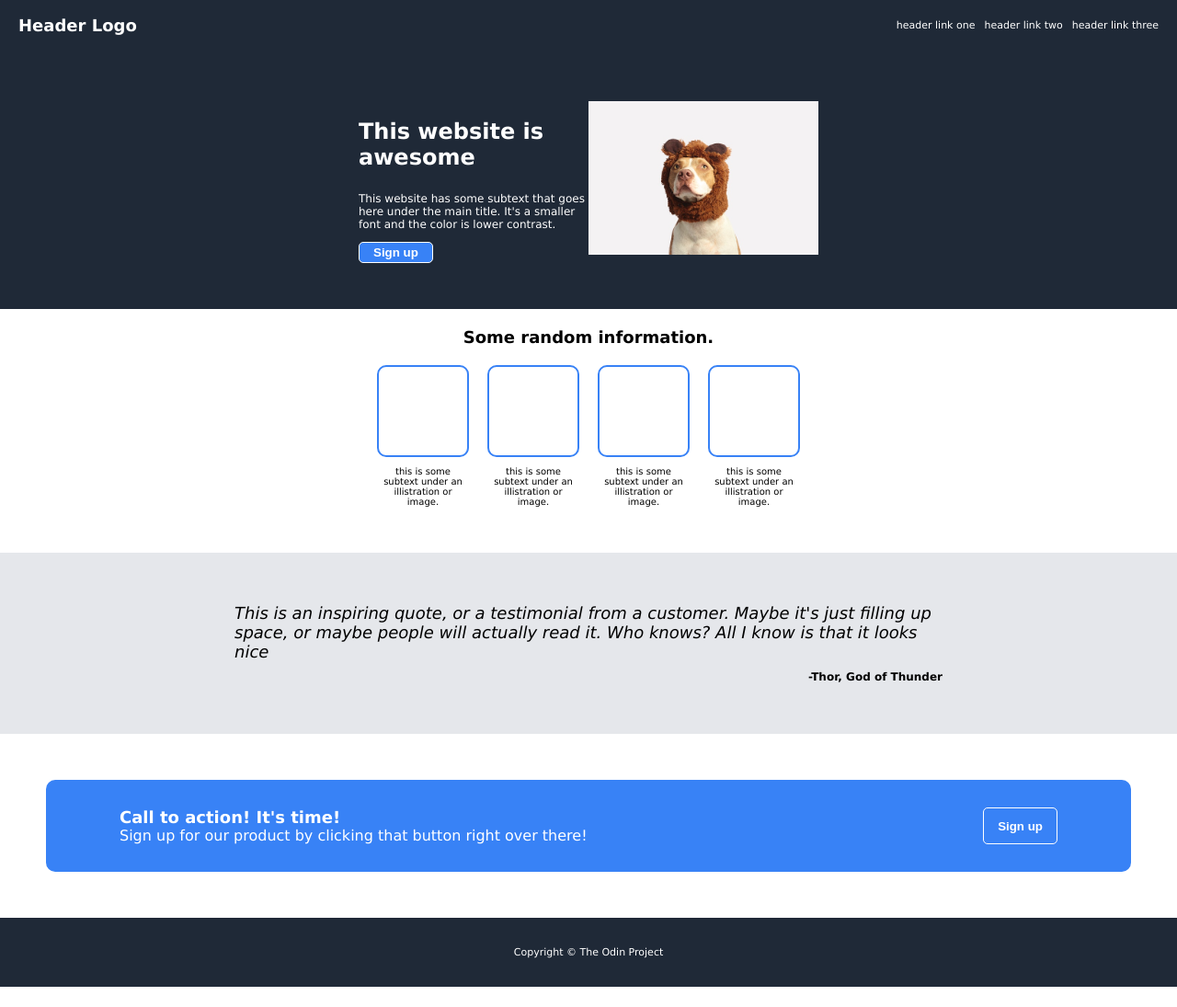
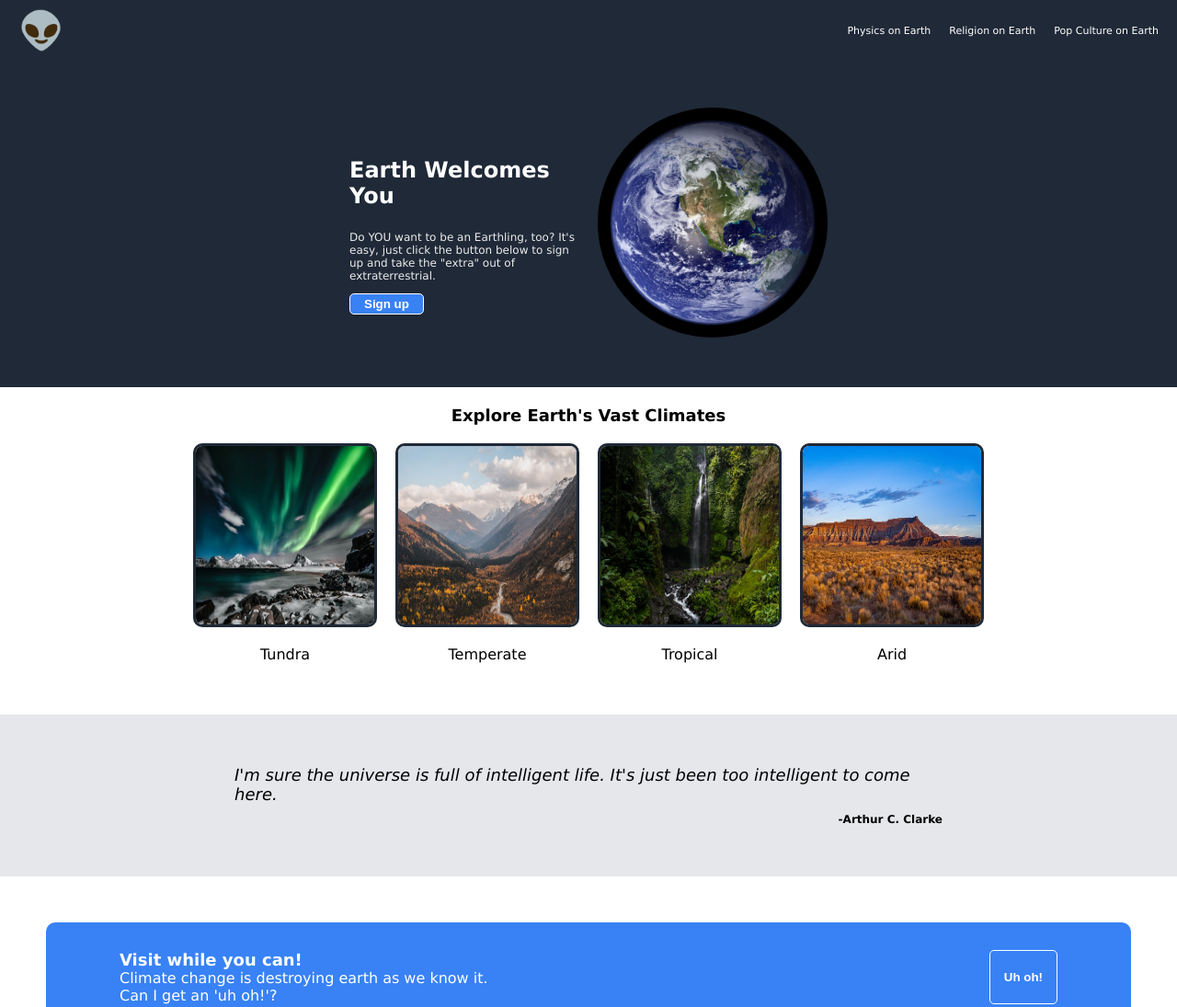
Before and after one commit to mollymarks/Odin_LandingPage, a plain HTML site: page index.html in a window 1280 px wide. Shown: the top 1095 px of the page at 92% size. Before the commit the page ends 1073 px from the top, so only its background shows below. Drawn offline with Linux system fonts and the light colour scheme.

Commit message:
New alien theme

```diff
--- a/index.html
+++ b/index.html
@@ -4,60 +4,66 @@
     <meta charset="UTF-8">
     <meta http-equiv="X-UA-Compatible" content="IE=edge">
     <meta name="viewport" content="width=device-width, initial-scale=1.0">
-    <title>My Landing Page</title>
+    <title>&#128760 Landing Page</title>
     <link href='styles.css' rel='stylesheet'/>
 </head>
 <body>
 
     <div class='header'>
-        <div class="logo">Header Logo</div>
+        <div class="logo">&#128125</div>
         <div class='header-links'>
-            <p><a>header link one</a></p>
-            <p><a>header link two</a></p>
-            <p><a>header link three</a></p>
+            <p><a target='_blank' href='https://en.wikipedia.org/wiki/Physics'>Physics on Earth</a></p>
+            <p><a target='_blank' href='https://en.wikipedia.org/wiki/Religion'>Religion on Earth</a></p>
+            <p><a target='_blank' href='https://en.wikipedia.org/wiki/Popular_culture'>Pop Culture on Earth</a></p>
         </div>
     </div>
 
     <div class='section-one'>
         <div class="left">
-            <p class='title-one'>This website is awesome</p>
-            <p class='subtext'>This website has some subtext that goes here under the main title. It's a smaller font and the color is lower contrast.</p>
+            <p class='title-one'>Earth Welcomes You</p>
+            <p class='subtext'>Do YOU want to be an Earthling, too? It's easy, just click the button below to sign up and take the "extra" out of extraterrestrial.</p>
             <button class='sign-up'>Sign up</button>
         </div>
         <div class='right'>
-            <img class='dog' src="dog1.jpg"/>
+            <img class='dog' src="earth.jpg"/>
         </div>
     </div>
 
     <div class="section-two">
-        <div class='title-two'>Some random information.</div>
+        <div class='title-two'>Explore Earth's Vast Climates</div>
         <div class='img-container'>
-            <div></div>
-            <div></div>
-            <div></div>
-            <div></div>
-        </div>
-        <div class="cap-container">
-            <p>this is some subtext under an illistration or image.</p>
-            <p>this is some subtext under an illistration or image.</p>
-            <p>this is some subtext under an illistration or image.</p>
-            <p>this is some subtext under an illistration or image.</p>
+            <div>
+                <img src='arctic.jpg'/>
+                <p>Tundra</p>
+            </div>
+            <div>
+                <img src='temperate.jpg'/>
+                <p>Temperate</p>
+            </div>
+            <div>
+                <img src='tropical.jpg'/>
+                <p>Tropical</p>
+            </div>
+            <div>
+                <img src='arid.jpg'/>
+                <p>Arid</p>
+            </div>
         </div>
     </div>
 
     <div class='section-three'>
-        <p class='quote'>This is an inspiring quote, or a testimonial from a customer.
-            Maybe it's just filling up space, or maybe people will
-            actually read it. Who knows? All I know is that it looks nice</p>
-        <p class='author'>-Thor, God of Thunder</p>
+        <div class="quote-container">
+        <p class='quote'>I'm sure the universe is full of intelligent life. It's just been too intelligent to come here.</p>
+        <p class='author'>-Arthur C. Clarke</p>
+        </div>
     </div>
 
     <div class='section-four'>
         <div class='call-container'>
-            <p class="call">Call to action! It's time!</p>
-            <p class='call-sub'>Sign up for our product by clicking that button right over there!</p>
+            <p class="call">Visit while you can!</p>
+            <p class='call-sub'>Climate change is destroying earth as we know it. <br>Can I get an 'uh oh!'?</p>
         </div>
-        <button class='sign-up'>Sign up</button>
+        <button class='sign-up'>Uh oh!</button>
     </div>
 
     <div class='footer'>
--- a/styles.css
+++ b/styles.css
@@ -1,5 +1,5 @@
 * {
-    border: 0px solid red;
+    border: px solid red;
     box-sizing: border-box;
 }
 
@@ -28,15 +28,19 @@ body * {
 }
 
 .logo {
-    font-size: 18px;
-    font-weight: 800;
+    font-size: 40px;
 }
 
 .header-links {
     display: flex;
     justify-content: center;
-    gap: 10px;
+    gap: 20px;
     font-size: 11px;
+}
+
+a {
+    text-decoration: none;
+    color: inherit;
 }
 
 .section-one {
@@ -46,6 +50,7 @@ body * {
     background-color: #1f2937;
     color: white;
     padding: 50px;
+    gap: 20px;
 }
 
 .section-one div {
@@ -60,11 +65,13 @@ body * {
 
 .subtext {
     font-size: 12px;
+    color: rgb(235, 235, 235);
 }
 
 .dog {
     width: 250px;
     height: auto;
+    border-radius: 100%;
 }
 
 button {
@@ -88,13 +95,22 @@ button {
     display: flex;
     justify-content: space-around;
     gap: 20px;
+    flex-wrap: wrap;
 }
 
 .img-container div {
-    height: 100px;
-    width: 100px;
+
+}
+
+.img-container div img {
+    height: 200px;
+    width: 200px;
     border-radius: 10px;
-    border: 2px solid #3882f6;
+    border: 3px solid #1f2937;
+}
+
+.img-container div p {
+    text-align: center;
 }
 
 .cap-container {
@@ -125,6 +141,10 @@ button {
 .section-three p {
     margin: 0 200px;
     padding: 5px;
+}
+
+.quote-container {
+
 }
 
 .quote {
```
Also changed, not shown: arctic.jpg (added), arid.jpg (added), dog1.jpg (deleted), earth.jpg (added), temperate.jpg (added), tropical.jpg (added), 1 other file.
